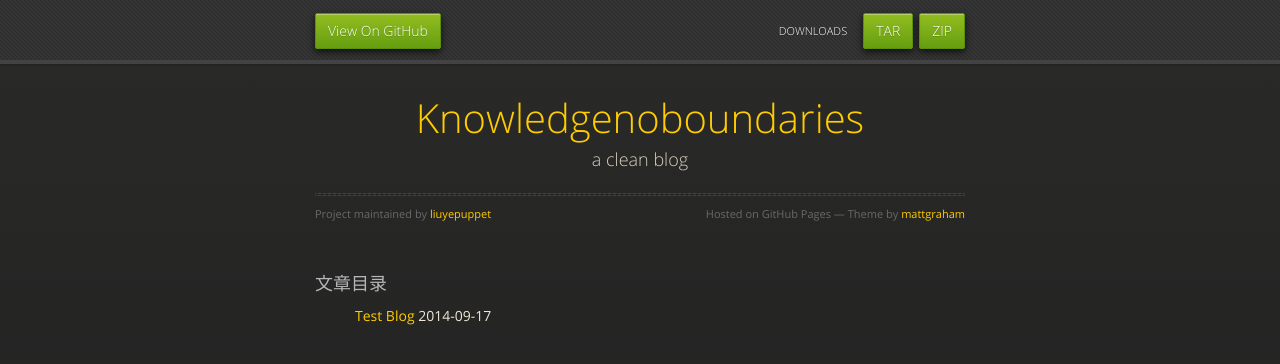
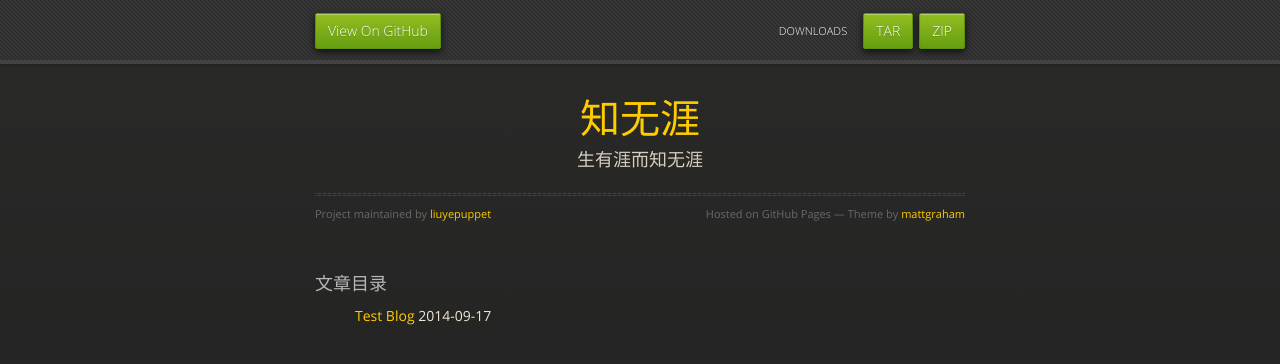
Before and after one commit to liuyepuppet/KnowledgeNoBoundaries, a Jekyll site: the page built from index.html, in a window 1280 px wide. Shown: the top 364 px of the page. Built offline with Jekyll 4.4.1, drawn with Linux system fonts in a browser that asks for light colours; nearby versions of some CDN libraries.

Commit message:
first blog

```diff
--- a/_layouts/default.html
+++ b/_layouts/default.html
@@ -3,7 +3,7 @@
   <head>
     <meta charset="utf-8">
     <meta http-equiv="X-UA-Compatible" content="chrome=1">
-    <title>Knowledgenoboundaries by liuyepuppet</title>
+    <title>KnowledgeNoboundaries by liuyepuppet</title>
     <link rel="stylesheet" href="stylesheets/styles.css">
     <link rel="stylesheet" href="stylesheets/pygment_trac.css">
     <script src="https://ajax.googleapis.com/ajax/libs/jquery/1.7.1/jquery.min.js"></script>
@@ -31,8 +31,8 @@
 
       <section>
         <div id="title">
-          <h1><a href="http://liuyepuppet.github.io/KnowledgeNoBoundaries">Knowledgenoboundaries</a></h1>
-          <p>a clean blog</p>
+          <h1><a href="http://liuyepuppet.github.io/KnowledgeNoBoundaries">知无涯</a></h1>
+          <p>生有涯而知无涯</p>
           <hr>
           <span class="credits left">Project maintained by <a href="https://github.com/liuyepuppet">liuyepuppet</a></span>
           <span class="credits right">Hosted on GitHub Pages &mdash; Theme by <a href="https://twitter.com/michigangraham">mattgraham</a></span>
```
